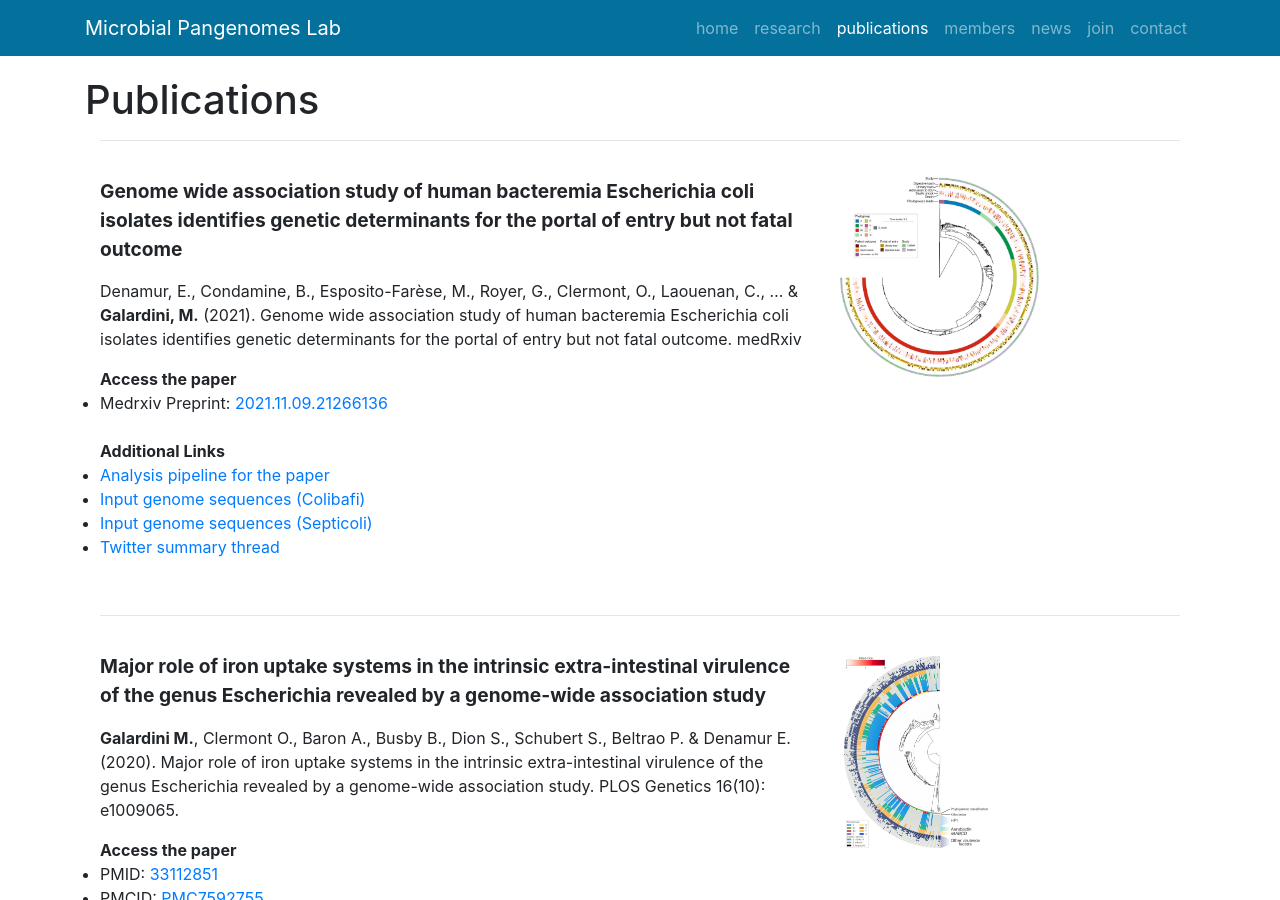
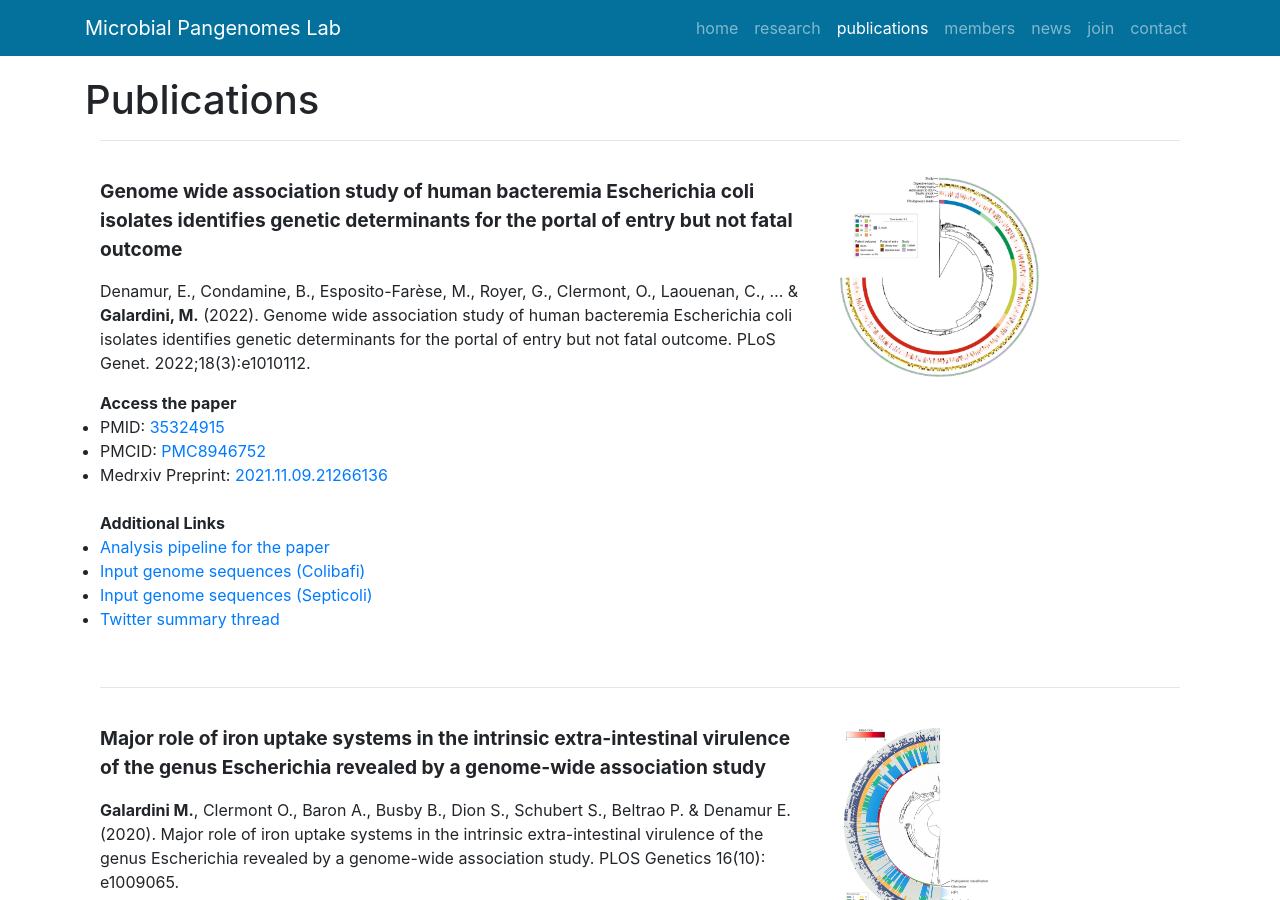
Before and after one commit to microbial-pangenomes-lab/microbial-pangenomes-lab.github.io, a Jekyll site: the page built from publications/index.html, in a window 1280 px wide and 900 px high. Built offline with Jekyll 4.4.1, drawn with Linux system fonts in a browser that asks for light colours; nearby versions of some CDN libraries; comment, search, counter and statistics services are not loaded.

```diff
--- a/_data/publications.yml
+++ b/_data/publications.yml
@@ -47,9 +47,11 @@
 #       url: https://twitter.com/mctucsf/status/1172334750205218816
 
  - title: "Genome wide association study of human bacteremia Escherichia coli isolates identifies genetic determinants for the portal of entry but not fatal outcome"
-   citation: "Denamur, E., Condamine, B., Esposito-Farèse, M., Royer, G., Clermont, O., Laouenan, C., ... & **Galardini, M.** (2021). Genome wide association study of human bacteremia Escherichia coli isolates identifies genetic determinants for the portal of entry but not fatal outcome. medRxiv"
+   citation: "Denamur, E., Condamine, B., Esposito-Farèse, M., Royer, G., Clermont, O., Laouenan, C., ... & **Galardini, M.** (2022). Genome wide association study of human bacteremia Escherichia coli isolates identifies genetic determinants for the portal of entry but not fatal outcome. PLoS Genet. 2022;18(3):e1010112."
    date: '202111'
    image: '/static/img/pub/denamur_2021.jpg'
+   pmid: '35324915'
+   pmcid: 'PMC8946752'
    medrxiv: '2021.11.09.21266136'
    links:
      - name: Analysis pipeline for the paper
```
